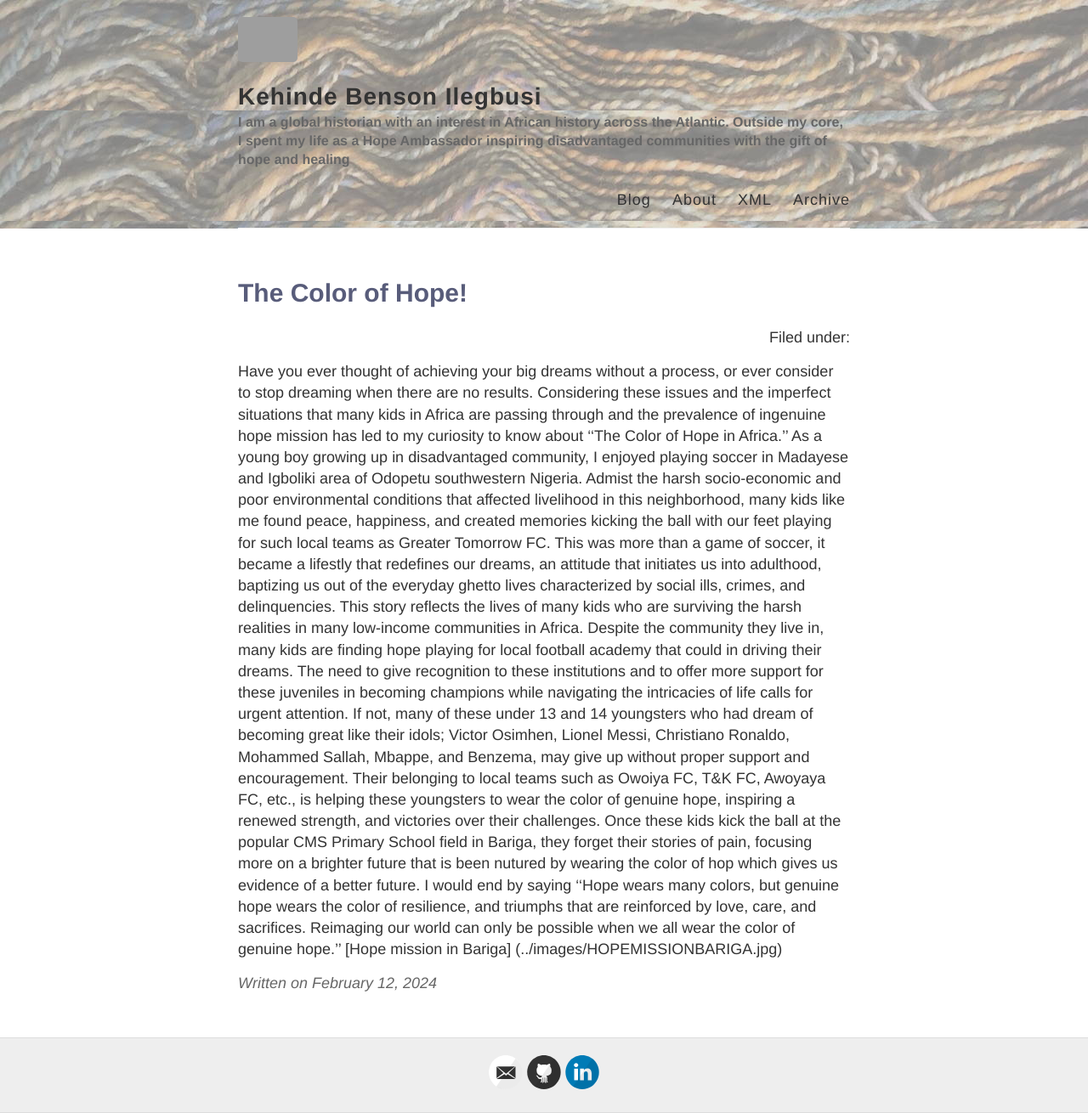
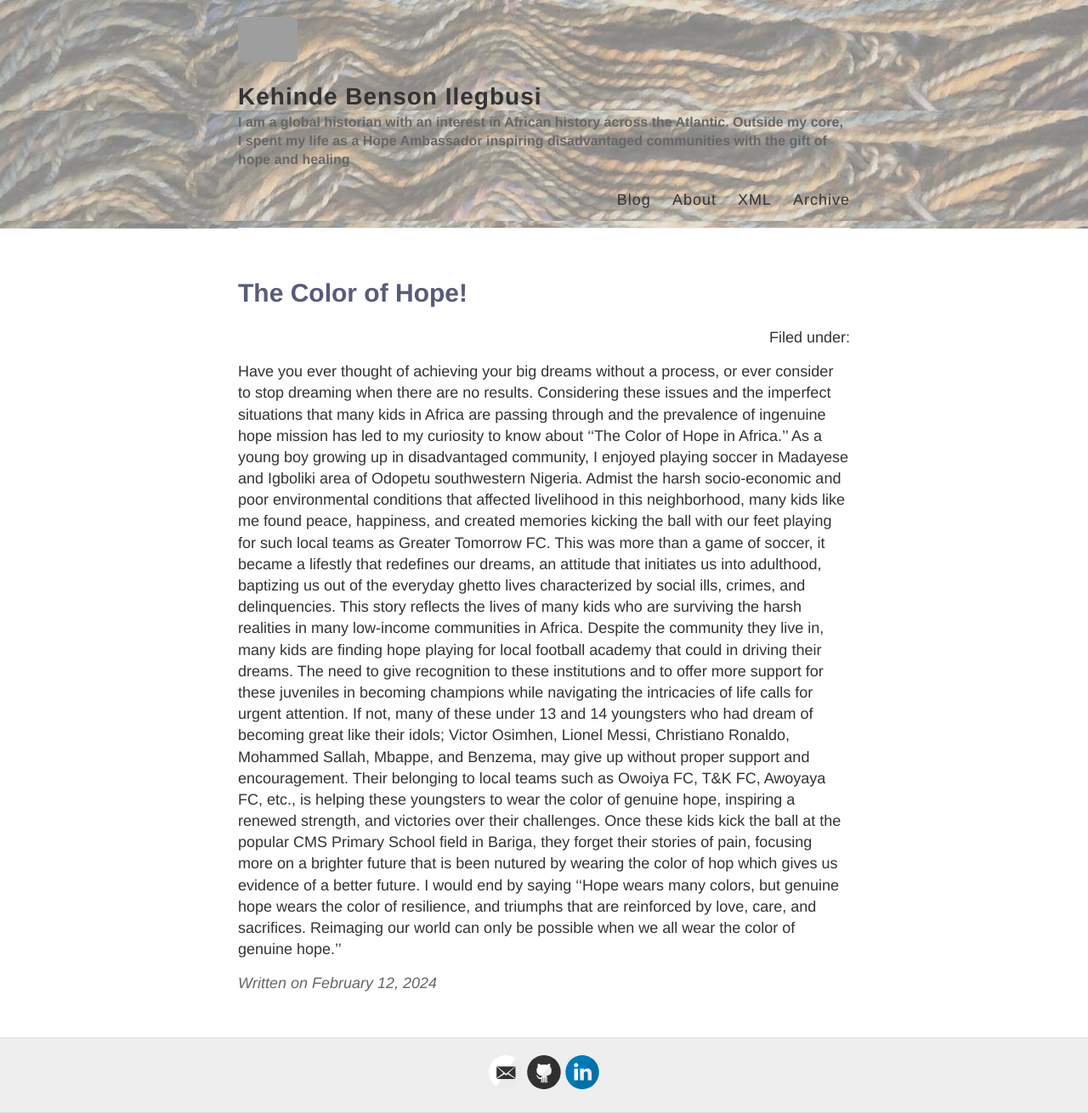
Before and after one commit to ilegbusi/ilegbusi.github.io, a Jekyll site: the page built from _posts/2024-02-12-Afirika-Wa.md, in a window 1280 px wide. Shown: the whole page at 85% size. Built offline with Jekyll 4.4.1, drawn with Linux system fonts in a browser that asks for light colours; grey boxes are pictures that could not be loaded.

Commit message:
Updated 2024-02-23-The Color-of-Hope

```diff
--- a/_posts/2024-02-12-Afirika-Wa.md
+++ b/_posts/2024-02-12-Afirika-Wa.md
@@ -7,4 +7,3 @@ title: The Color of Hope!
  As a young boy growing up in disadvantaged community, I enjoyed playing soccer in Madayese and Igboliki area of Odopetu southwestern Nigeria. Admist the harsh socio-economic and poor environmental conditions that affected livelihood in this neighborhood, many kids like me found peace, happiness, and created memories kicking the ball with our feet playing for such local teams as Greater Tomorrow FC. This was more than a game of soccer, it became a lifestly that redefines our dreams, an attitude that initiates us into adulthood, baptizing us out of the everyday ghetto lives characterized  by social ills, crimes, and delinquencies.
  This story reflects the lives of many kids who are surviving the harsh realities in many low-income communities in Africa. Despite the community they live in, many kids are finding hope playing for local football academy that could in driving their dreams. The need to give recognition to these institutions and to offer more support for these juveniles in becoming champions while navigating the intricacies of life calls for urgent attention. If not, many of these under 13 and 14 youngsters who had dream of becoming great like their idols; Victor Osimhen, Lionel Messi, Christiano Ronaldo, Mohammed Sallah, Mbappe, and Benzema, may give up without proper support and encouragement. Their belonging to local teams such as Owoiya FC, T&K FC, Awoyaya FC, etc., is helping these youngsters to wear the color of genuine hope, inspiring a renewed strength, and victories over their challenges. Once these kids kick the ball at the popular CMS Primary School field in Bariga, they forget their stories of pain, focusing more on a brighter future that is been nutured by wearing the color of hop which gives us evidence of a better future.
  I would end by saying ''Hope wears many colors, but genuine hope wears the color of resilience, and triumphs that are reinforced by love, care, and sacrifices. Reimaging our world can only be possible when we all wear the color of genuine hope.''
- [Hope mission in Bariga] (../images/HOPEMISSIONBARIGA.jpg)
```
